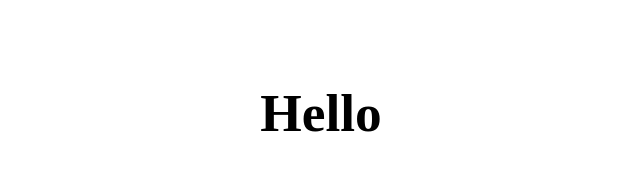
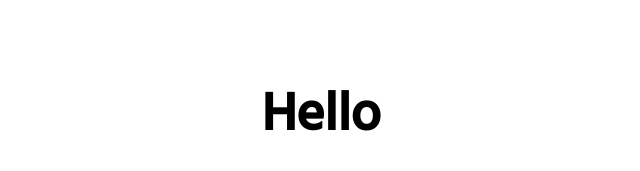
Before and after one commit to blohamen/blohamen.github.io, a plain HTML site: page index.html in a window 1280 px wide. Shown: the part 287-458 px from the top of the page, 319-959 px from the left. Drawn offline with Linux system fonts and the light colour scheme.

Commit message:
feat: add perfect font

```diff
--- a/index.html
+++ b/index.html
@@ -3,6 +3,7 @@
 <head>
     <meta charset="UTF-8">
     <meta name="viewport" content="width=device-width, initial-scale=1.0">
+    <link href="https://fonts.googleapis.com/css2?family=Hind+Siliguri:wght@500&display=swap" rel="stylesheet">
     <link rel="stylesheet" href="style.css">
     <title>Ilya Staver</title>
 </head>
@@ -19,6 +20,7 @@
                 <h2>My name is Ilya Staver</h2>
                 <p>I'm a software engineer</p>
                 <p>Currently working at EPAM Systems</p>
+                <p>My main specification is JavaScript</p>
             </div>
         </div>
         <div class="projects-section show-on-scroll">
--- a/style.css
+++ b/style.css
@@ -1,3 +1,7 @@
+* {
+    font-family: 'Hind Siliguri', sans-serif;
+}
+
 body, h1, h2, h3 {
     margin: 0;
     padding: 0;
```
